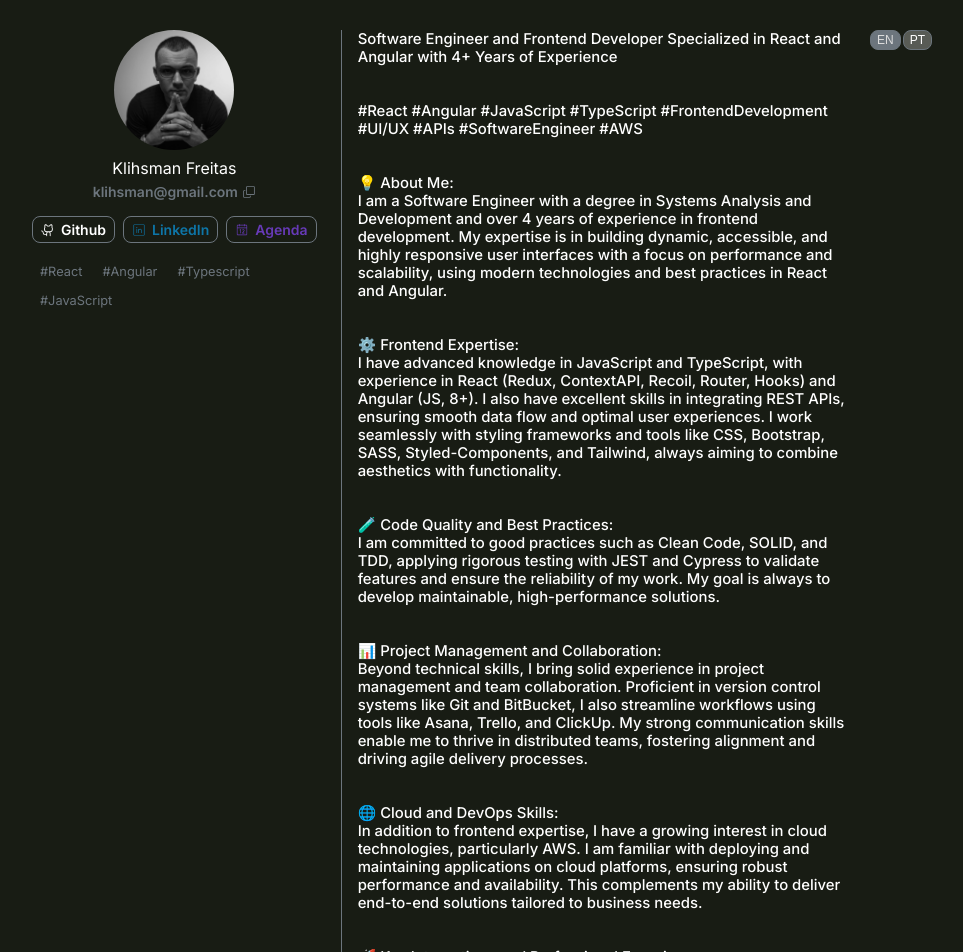
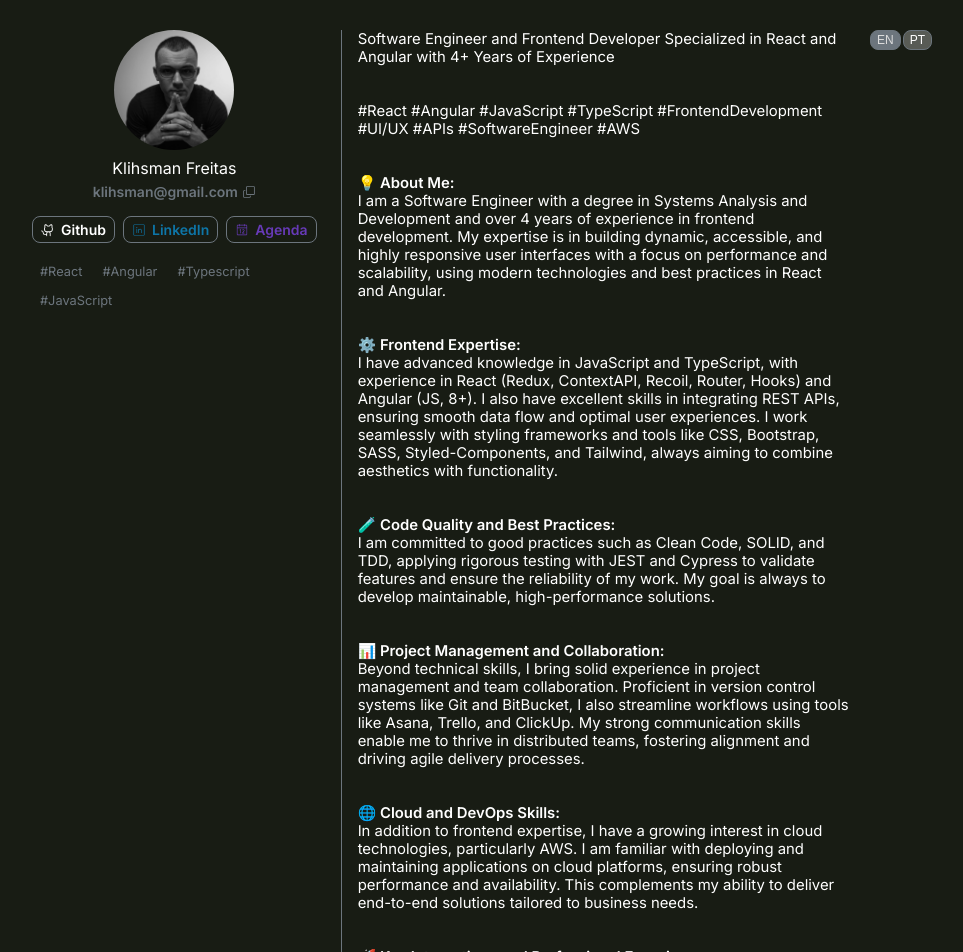
Before and after one commit to Klihsman/klihsman-app, a React (Create React App) app: page / in a window 1280 px wide. Shown: the top 952 px of the page, without its empty margins (158-1121 px from the left). Built offline with nearby package versions, Linux system fonts and the light colour scheme.

Commit message:
fix: text hierarq

```diff
--- a/src/App.scss
+++ b/src/App.scss
@@ -117,7 +117,11 @@
         margin: 0;
         padding: 0px 16px;
         font-size: 0.93rem;
-        font-weight: 500;
+        font-weight: 600;
+
+        .text-block {
+          font-weight: 400;
+        }
 
         a {
           text-decoration: none;
--- a/src/App.tsx
+++ b/src/App.tsx
@@ -126,27 +126,34 @@ const App: React.FC = () => {
         <div className="info-container">
           {language === 'PT' ? (
             <p className="info-paragraph">
+              <span className="text-block">
                 Engenheiro de Software e Desenvolvedor Frontend Especializado em
                 React e Angular com Mais de 4 Anos de Experiência
+              </span>
               <br />
               <br />
               <br />
+              <span className="text-block">
                 #React #Angular #JavaScript #TypeScript #FrontendDevelopment
                 #UI/UX #APIs #SoftwareEngineer #AWS
+              </span>
               <br />
               <br />
               <br />
               💡 Sobre Mim:
+              <span className="text-block">
                 <br /> Sou Engenheiro de Software com formação em Análise e
                 Desenvolvimento de Sistemas e mais de 4 anos de experiência em
                 desenvolvimento frontend. Tenho expertise em criar interfaces de
                 usuário dinâmicas, acessíveis e altamente responsivas, com foco em
                 performance e escalabilidade, utilizando tecnologias modernas e
                 práticas recomendadas em React e Angular.
+              </span>
               <br />
               <br />
               <br />
               ⚙️ Expertise em Frontend:
+              <span className="text-block">
                 <br /> Possuo conhecimento avançado em JavaScript e TypeScript,
                 com experiência em React (Redux, ContextAPI, Recoil, Router,
                 Hooks) e Angular (JS, 8+). Também tenho excelentes habilidades na
@@ -155,19 +162,23 @@ const App: React.FC = () => {
                 com frameworks e ferramentas de estilo como CSS, Bootstrap, SASS,
                 Styled-Components e Tailwind, sempre buscando aliar estética à
                 funcionalidade.
+              </span>
               <br />
               <br />
               <br />
               🧪 Qualidade de Código e Boas Práticas:
+              <span className="text-block">
                 <br /> Sou comprometido com boas práticas como Clean Code, SOLID e
                 TDD, aplicando testes rigorosos com JEST e Cypress para validar
                 funcionalidades e garantir a confiabilidade do meu trabalho. Meu
                 objetivo é sempre desenvolver soluções performáticas e de fácil
                 manutenção.
+              </span>
               <br />
               <br />
               <br />
               📊 Gestão de Projetos e Colaboração:
+              <span className="text-block">
                 <br /> Além das habilidades técnicas, possuo sólida experiência em
                 gestão de projetos e colaboração em equipe. Sou proficiente em
                 sistemas de controle de versão como Git e BitBucket, e otimizando
@@ -175,20 +186,24 @@ const App: React.FC = () => {
                 Minhas fortes habilidades de comunicação me permitem prosperar em
                 equipes distribuídas, promovendo alinhamento e impulsionando
                 processos de entrega ágeis.
+              </span>
               <br />
               <br />
               <br />
               🌐 Conhecimentos em Cloud e DevOps:
+              <span className="text-block">
                 <br /> Além da expertise em frontend, tenho crescente interesse em
                 tecnologias de nuvem, especialmente AWS. Tenho familiaridade com a
                 implantação e manutenção de aplicações em plataformas de nuvem,
                 garantindo robustez em performance e disponibilidade. Isso
                 complementa minha capacidade de entregar soluções de ponta a ponta
                 alinhadas às necessidades do negócio.
+              </span>
               <br />
               <br />
               <br />
               🚀 Integrações e Experiências Profissionais de Destaque:
+              <span className="text-block">
                 <br />
                 <br />
                 <ul>
@@ -229,30 +244,38 @@ const App: React.FC = () => {
                   agendando
                 </a>{' '}
                 uma reunião comigo.
+              </span>
             </p>
           ) : (
             <p className="info-paragraph">
+              <span className="text-block">
                 Software Engineer and Frontend Developer Specialized in React and
                 Angular with 4+ Years of Experience
+              </span>
               <br />
               <br />
               <br />
+              <span className="text-block">
                 #React #Angular #JavaScript #TypeScript #FrontendDevelopment
                 #UI/UX #APIs #SoftwareEngineer #AWS
+              </span>
               <br />
               <br />
               <br />
               💡 About Me:
+              <span className="text-block">
                 <br />I am a Software Engineer with a degree in Systems Analysis
                 and Development and over 4 years of experience in frontend
                 development. My expertise is in building dynamic, accessible, and
                 highly responsive user interfaces with a focus on performance and
                 scalability, using modern technologies and best practices in React
                 and Angular.
+              </span>
               <br />
               <br />
               <br />
               ⚙️ Frontend Expertise:
+              <span className="text-block">
                 <br />I have advanced knowledge in JavaScript and TypeScript, with
                 experience in React (Redux, ContextAPI, Recoil, Router, Hooks) and
                 Angular (JS, 8+). I also have excellent skills in integrating REST
@@ -260,18 +283,22 @@ const App: React.FC = () => {
                 work seamlessly with styling frameworks and tools like CSS,
                 Bootstrap, SASS, Styled-Components, and Tailwind, always aiming to
                 combine aesthetics with functionality.
+              </span>
               <br />
               <br />
               <br />
               🧪 Code Quality and Best Practices:
+              <span className="text-block">
                 <br /> I am committed to good practices such as Clean Code, SOLID,
                 and TDD, applying rigorous testing with JEST and Cypress to
                 validate features and ensure the reliability of my work. My goal
                 is always to develop maintainable, high-performance solutions.
+              </span>
               <br />
               <br />
               <br />
               📊 Project Management and Collaboration:
+              <span className="text-block">
                 <br />
                 Beyond technical skills, I bring solid experience in project
                 management and team collaboration. Proficient in version control
@@ -279,20 +306,24 @@ const App: React.FC = () => {
                 tools like Asana, Trello, and ClickUp. My strong communication
                 skills enable me to thrive in distributed teams, fostering
                 alignment and driving agile delivery processes.
+              </span>
               <br />
               <br />
               <br />
               🌐 Cloud and DevOps Skills:
+              <span className="text-block">
                 <br />
                 In addition to frontend expertise, I have a growing interest in
                 cloud technologies, particularly AWS. I am familiar with deploying
                 and maintaining applications on cloud platforms, ensuring robust
                 performance and availability. This complements my ability to
                 deliver end-to-end solutions tailored to business needs.
+              </span>
               <br />
               <br />
               <br />
               🚀 Key Integrations and Professional Experiences:
+              <span className="text-block">
                 <br />
                 <br />
                 <ul>
@@ -332,6 +363,7 @@ const App: React.FC = () => {
                   scheduling
                 </a>{' '}
                 a call with me.
+              </span>
             </p>
           )}
           <div className="language-selector-container">
```
Lines whose indentation alone changed are shown as unchanged.
